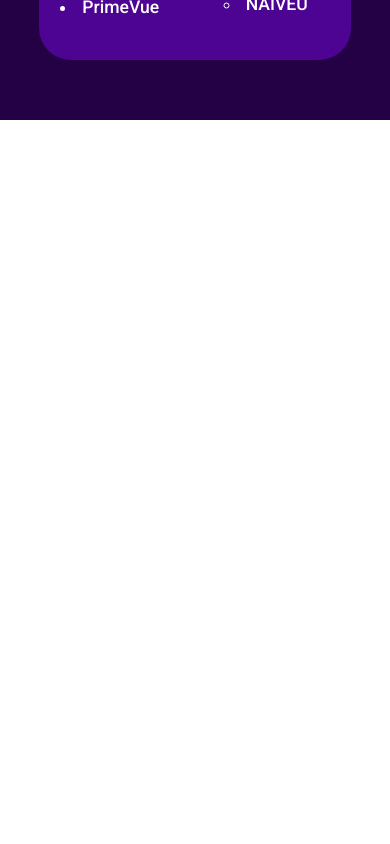
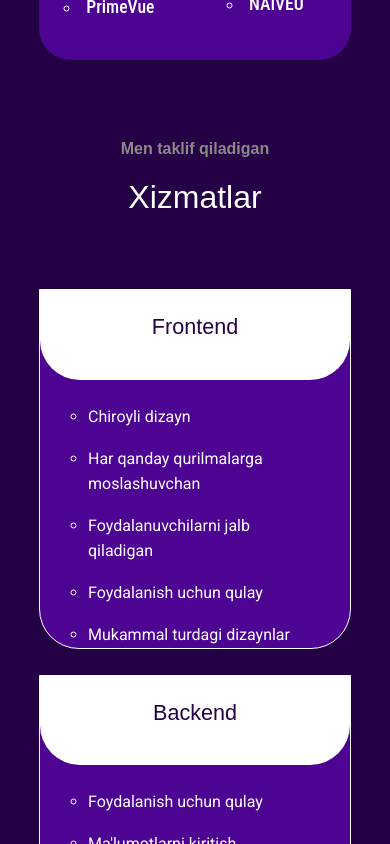
Before and after one commit to Firdavssherzodov/About-Me, a Vue app: page / in a window 390 px wide. Shown: the part 2380-3224 px from the top of the page. Before the commit the page ends 2500 px from the top, so only its background shows below. Built offline with nearby package versions, Linux system fonts and the light colour scheme; some icons are missing.

Commit message:
yangilik

```diff
--- a/src/views/Abouts.vue
+++ b/src/views/Abouts.vue
@@ -123,6 +123,9 @@ function  Contact() {
   background-color: #1c0135;
 }
 .s3:hover{
+  background-color: #1c0135;
+}
+.s4:hover{
   background-color: #1c0135;
 }
 .bigbox {
--- a/src/views/Home.vue
+++ b/src/views/Home.vue
@@ -4,6 +4,7 @@
 <abou1t/>
 <content1/>
 <content2/>
+<content3/>
 
 
 
@@ -15,7 +16,7 @@ import HeaderVue from './Header.vue'
 import abou1t from '../views/abouts.vue'
 import content1 from '../views/Section_one.vue'
 import content2 from '../views/Section_two.vue'
-
+import content3 from '../views/Section_three.vue'
 
 
 </script>
--- /dev/null
+++ b/src/views/Section_three.vue
@@ -0,0 +1,175 @@
+<template>
+  <div class="diva">
+    <p
+      class="text-center fs-6 fw-bold p1 pt-3"
+      style="color: #8c8989; font-family: Poppins, sans-serif"
+    >
+      Men taklif qiladigan
+    </p>
+    <h1
+      class="text-center pb-5 h11"
+      style="color: white; font-size: 2rem; font-family: Poppins, sans-serif"
+    >
+      Xizmatlar
+    </h1>
+
+    <div class="section">
+      <div class="div">
+        <div class="d1">
+            <h4 class="py-4 text-center fs-4"  style="color: #240145; font-family: Poppins, sans-serif;">Frontend</h4>
+            <ul class="text-white py-4 px-5">
+
+            <li class="py-2">Chiroyli dizayn</li>
+            <li class="py-2">Har qanday qurilmalarga moslashuvchan</li>
+            <li class="py-2">Foydalanuvchilarni jalb qiladigan</li>
+            <li class="py-2">Foydalanish uchun qulay</li>
+            <li class="py-2">Mukammal turdagi dizaynlar</li>
+            </ul>
+        </div>
+      </div>
+      <div class="div">
+        <div class="d1">
+            <h4 class="py-4 text-center fs-4"  style="color:#240145; font-family: Poppins, sans-serif">Backend</h4>
+<ul class="text-white py-4 px-5">
+    <li class="py-2">Foydalanish uchun qulay</li>
+    <li  class="py-2">Ma'lumotlarni kiritish muammosiz</li>
+    <li  class="py-2">Saytni boshqarish qiyinchiliklarsiz</li>
+    <li class="py-2">Moslashuvchan ma'lumotlar</li>
+    <li class="py-2">Ma'lumotlar bazasi bilan qulay ishlash</li>
+</ul>
+        </div>
+      </div>
+
+    </div>
+  </div>
+</template>
+
+<script setup></script>
+
+<style scoped>
+.diva {
+  margin-top: -15vh;
+  width: 100%;
+  height: 800px;
+  background-color: #240145;
+}
+.section {
+  height: 500px;
+  width: 70%;
+  margin: auto;
+  display: flex;
+  justify-content: space-between;
+  align-items: center;
+}
+.div {
+    border-bottom-left-radius: 2.5rem;
+    border-bottom-right-radius: 2.5rem;
+    background-color: #4e0492;
+    width: 45%;
+    height:70%;
+    border: 1px solid white;
+}
+.div:hover {
+    transition: 0.5s;
+  background-color: #240145;
+  border: 1px solid rgb(0, 101, 135);
+}
+
+.d1{
+    width: 100%;
+    height: 25%;
+    border-bottom-left-radius: 2.5rem;
+    border-bottom-right-radius: 2.5rem;
+    background-color: white;
+}
+ul{
+    list-style-type: circle;
+}
+
+/* Responsive 385px */
+@media (max-width: 385px) {
+  .diva {
+    height: 1000px !important;
+    width: 100% !important;
+    margin-top: -5% !important;
+  }
+  .div{
+    width: 80%;
+    height: 40% !important;
+    margin:3vh auto ;
+  }
+  .section{
+    width: 100%;
+    height: 100%;
+    display: block;
+  }
+  .d1{
+    width: 100%;
+    height: 20%;
+  }
+
+}
+/* Responsive 576px */
+@media (max-width: 576px) {
+  .diva {
+    height:  1100px;
+    margin-top: -3vh !important;
+  }
+  .div{
+    width: 80%;
+    height: 33% !important;
+    margin:3vh auto ;
+  }
+  .section{
+    width: 100%;
+    height: 100%;
+    display: block;
+  }
+  .d1{
+    width: 100%;
+    height: 20% !important;
+  }
+}
+
+/* Responsive 768px */
+@media (max-width: 768px) {
+  .diva {
+    margin-top: -1vh !important;
+  }
+  .div{
+    width: 80%;
+    height: 45%;
+    margin:3vh auto ;
+  }
+  .section{
+    width: 100%;
+    height: 100%;
+    display: block;
+  }
+  .d1{
+    width: 100%;
+    height: 25%;
+  }
+}
+
+@media (max-width: 992px) {
+  .diva {
+    height: 1200px !important;
+    margin-top: -0.1px !important;
+  }
+  .div{
+    width: 80%;
+    height: 30% !important;
+    margin:3vh auto ;
+  }
+  .section{
+    width: 100%;
+    height: 100%;
+    display: block;
+  }
+  .d1{
+    width: 100%;
+    height: 25% !important;
+  }
+}
+</style>
--- a/src/views/Section_two.vue
+++ b/src/views/Section_two.vue
@@ -98,13 +98,16 @@ ul li {
   font-weight: 500;
   padding: 10px;
   padding-bottom: 15px;
+  font-family: 'Roboto Condensed', sans-serif;
 }
-ul:nth-child(2) {
+ul{
   list-style-type: circle;
 }
-/* .py-4 {
-  padding-bottom: 25px !important;
+
+/* ul:nth-child(2) {
+  list-style-type: circle;
 } */
+
 
 /* Responsive 385 */
 @media (max-width: 385px) {
```
